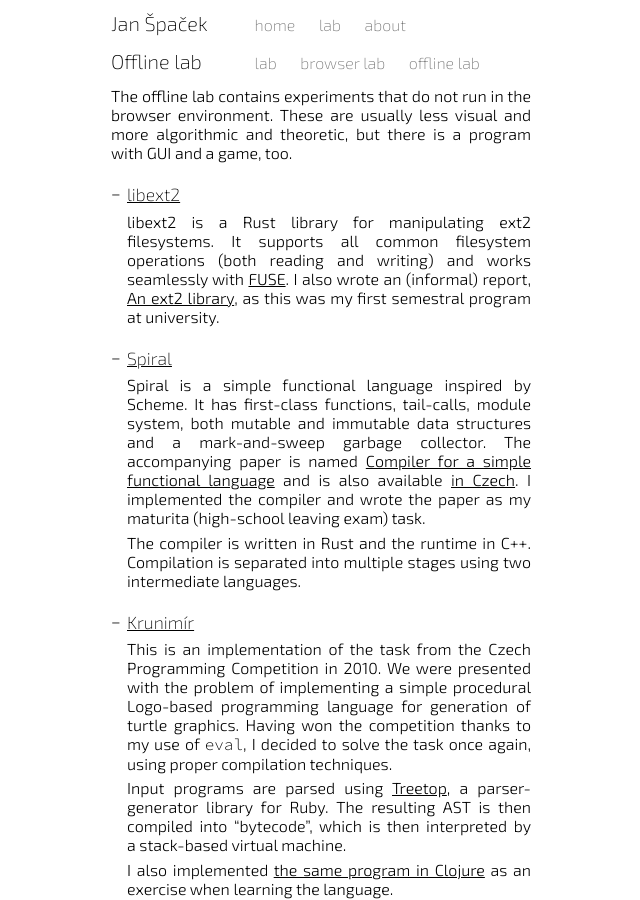
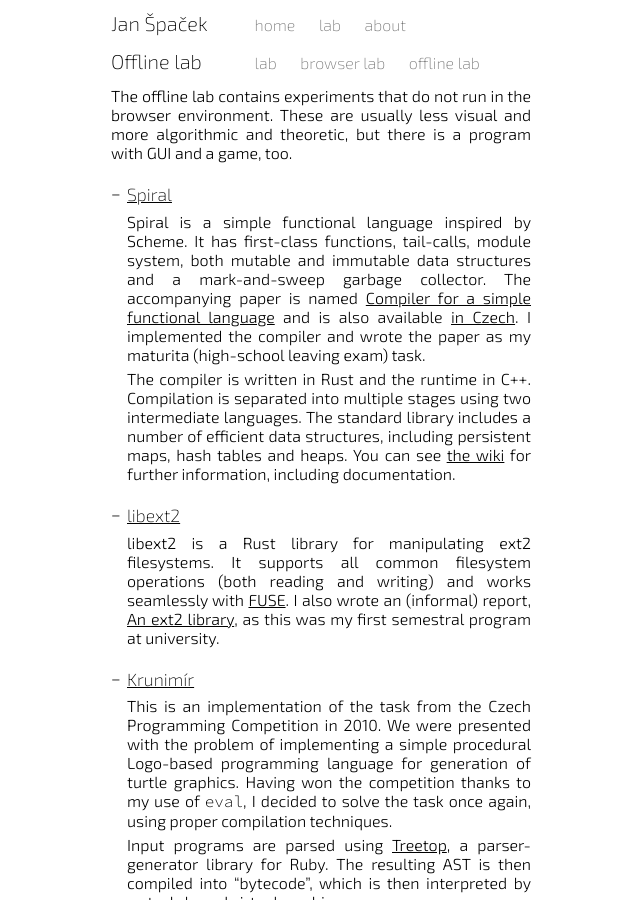
Before and after one commit to honzasp/honzasp.github.io, a Jekyll site: the page built from lab/offline.markdown, in a window 1280 px wide and 900 px high. Shown: the whole window, without its empty margins (319-959 px from the left). Built offline with Jekyll 4.4.1, drawn with Linux system fonts in a browser that asks for light colours.

Commit message:
Link to the Spiral wiki

```diff
--- a/lab/offline.markdown
+++ b/lab/offline.markdown
@@ -26,7 +18,19 @@ program with GUI and a game, too.
   and wrote the paper as my maturita (high-school leaving exam) task.
 
   The compiler is written in Rust and the runtime in C++. Compilation is
-  separated into multiple stages using two intermediate languages.
+  separated into multiple stages using two intermediate languages. The standard
+  library includes a number of efficient data structures, including persistent
+  maps, hash tables and heaps. You can see [the
+  wiki](https://github.com/honzasp/spiral/wiki) for further information,
+  including documentation.
+
+- ### [libext2](https://github.com/honzasp/libext2)
+
+  libext2 is a Rust library for manipulating ext2 filesystems. It supports all
+  common filesystem operations (both reading and writing) and works seamlessly
+  with [FUSE](https://github.com/libfuse/libfuse). I also wrote an (informal)
+  report, [An ext2 library](/files/libext2.pdf), as this was my first semestral
+  program at university.
 
 - ### [Krunimír](https://github.com/honzasp/krunimir)
 
```
Also changed, not shown: other parts of lab/offline.markdown (+0 -8 lines).
